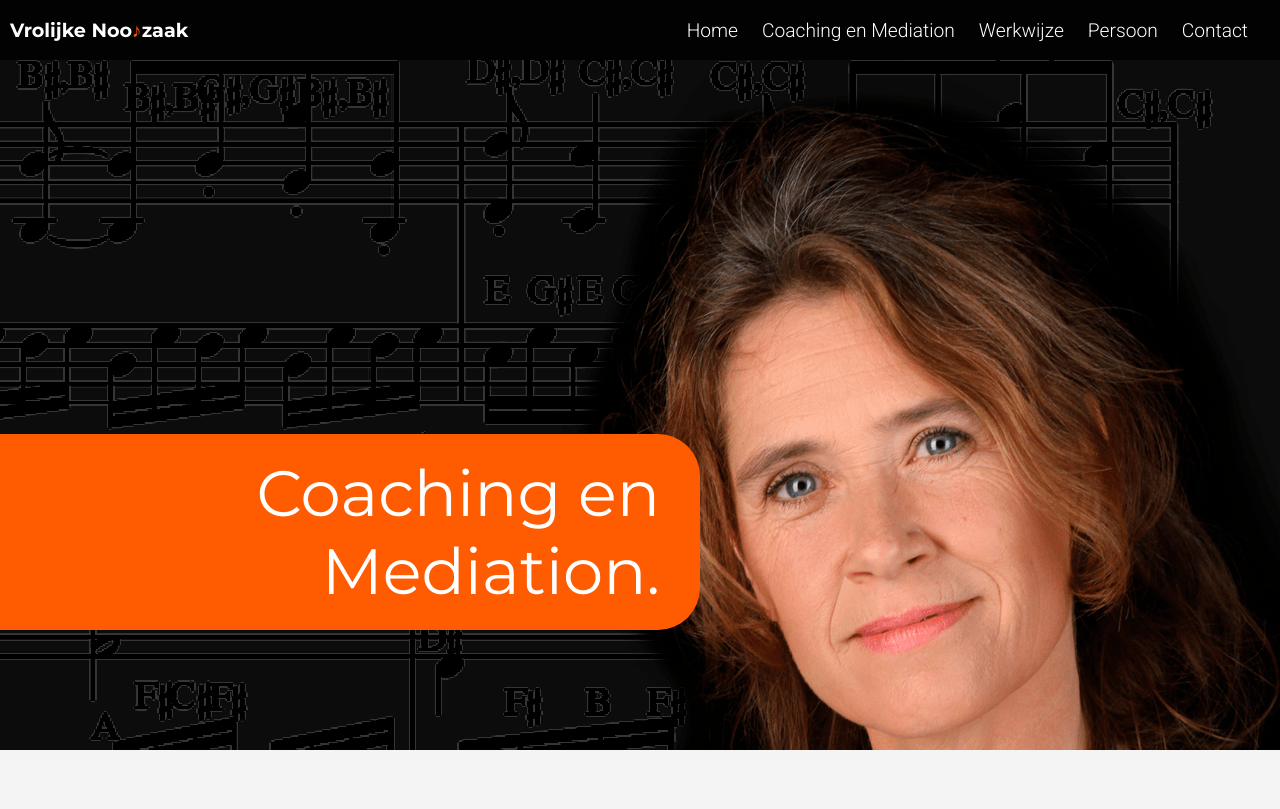
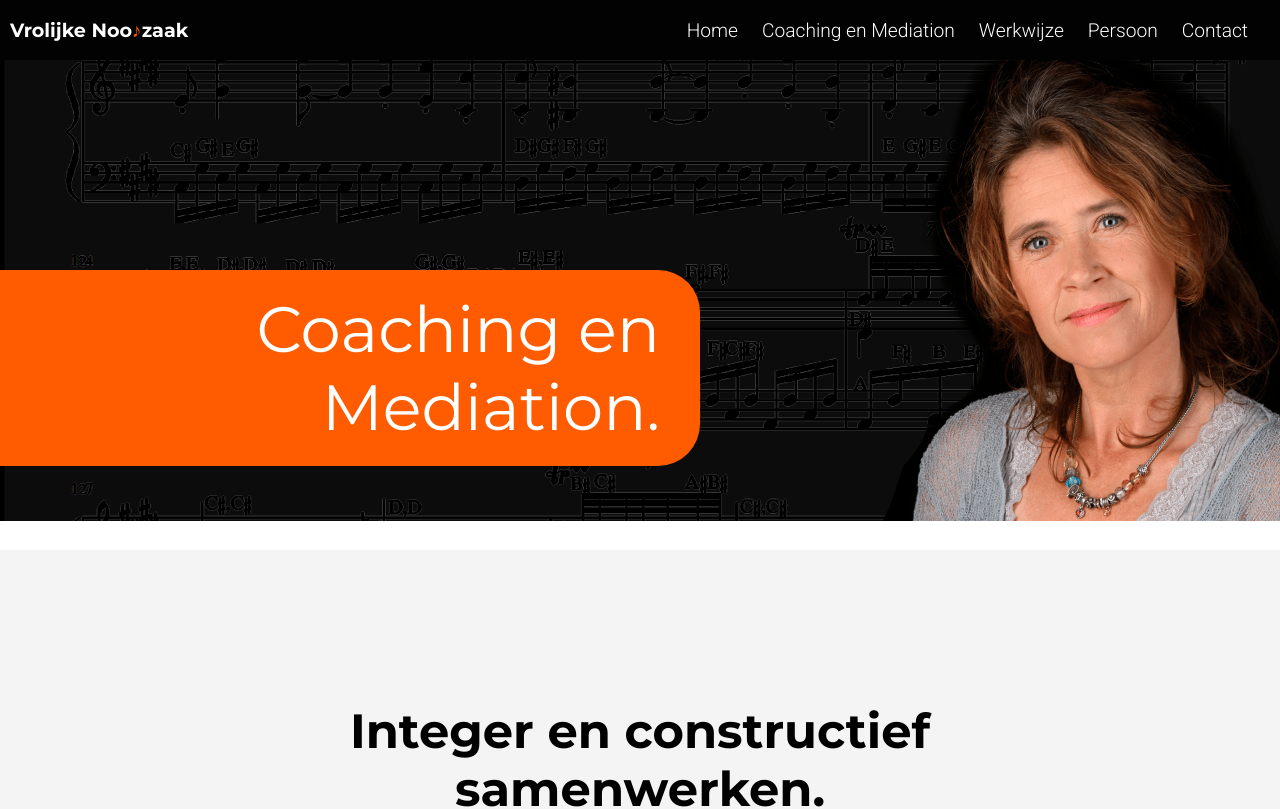
Before and after one commit to jodelajo/jet-app, a React (Create React App) app: page / in a window 1280 px wide. Shown: the top 809 px of the page. Built offline with nearby package versions, Linux system fonts and the light colour scheme.

Commit message:
header optimized

```diff
--- a/src/components/header/Header.module.css
+++ b/src/components/header/Header.module.css
@@ -2,7 +2,8 @@
   display: flex;
   position: relative;
   margin: 0;
-  background: url("../../assets/slider_jet_note_mobile.png") no-repeat top center fixed;
+  background: url("../../assets/slider_jet_note_mobile.png") no-repeat top
+    center fixed;
   background-position-y: 3.4rem;
   width: 100vw;
   height: auto;
@@ -79,35 +80,25 @@ h1 {
   }
 }
 
-@media only screen and (min-width: 992px){
+@media only screen and (min-width: 992px) {
   .header {
-  background: url("../../assets/slider_jet_note.png") no-repeat right top fixed;
-  min-height: 750px;
+    min-height: 650px;
     justify-content: center;
     flex-direction: column;
     align-items: flex-start;
-
-  /* border-bottom: 4px solid #ffc300; */
+    background-size: contain;
   }
 
   .banner {
-  margin-top: 6rem;
-  margin-bottom: 4rem;
-  /* overflow: hidden; */
-  width: 700px;
-  /* height: 300px; */
-
+    margin-top: 0rem;
+    margin-bottom: 6rem;
+    width: 600px;
   }
 
   .animation {
-
-  left: -700px;
-  width: 700px;
-  /* height: 300px; */
-
-  /* animation-timing-function: ease-in-out; */
+    left: -600px;
+    width: 600px;
   }
-
 
   h1 {
     font-size: 4rem;
@@ -123,7 +114,32 @@ h1 {
 
   .punt {
     color: var(--colors-white);
-}}
+  }
+}
+
+@media only screen and (min-width: 1200px) {
+  .header {
+    background: url("../../assets/slider_jet_note.png") no-repeat right top
+      fixed;
+    min-height: 550px;
+    justify-content: center;
+    flex-direction: column;
+    align-items: flex-start;
+    background-size: contain;
+    /* border-bottom: 4px solid #ffc300; */
+  }
+
+  .banner {
+    margin-top: 0rem;
+    margin-bottom: 6rem;
+    width: 700px;
+  }
+
+  .animation {
+    left: -700px;
+    width: 700px;
+  }
+}
 
 @media only screen and (min-width: 2000px) {
   .header {
```
Lines whose indentation alone changed are shown as unchanged.
